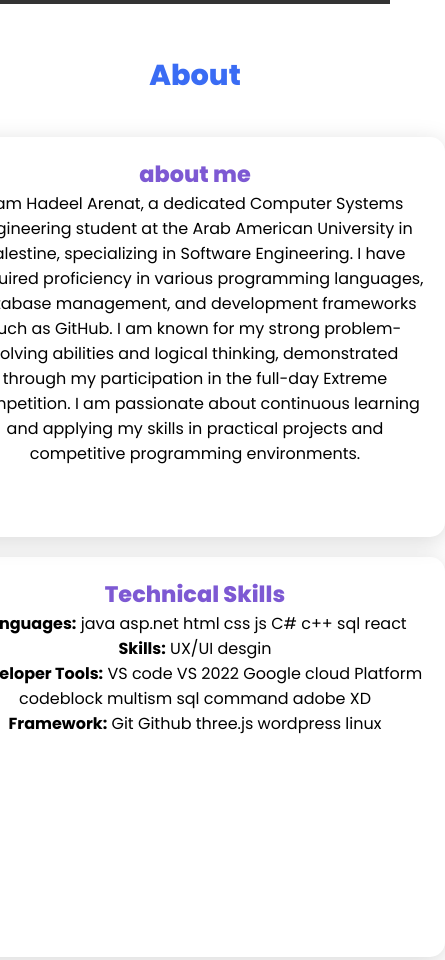
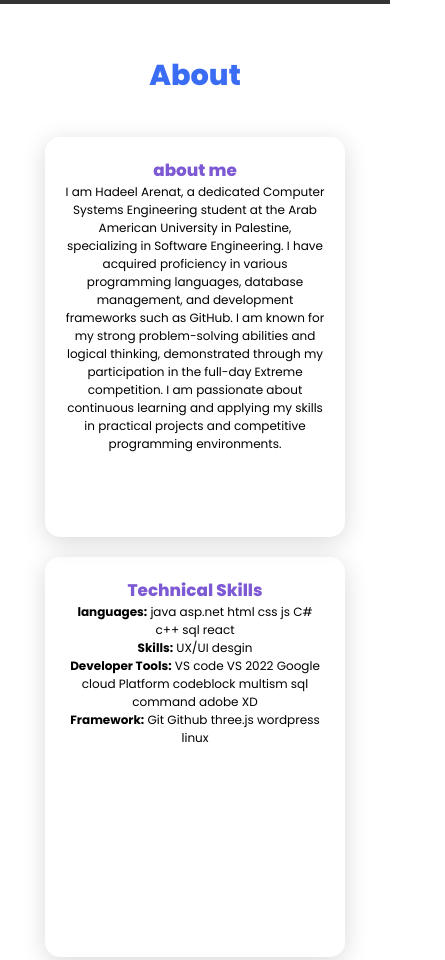
Before and after one commit to hadeeladel24/Portfolio, a plain HTML site: page index.html in a window 390 px wide. Shown: the part 3480-4440 px from the top of the page, 445 px wide, since content can reach past the window. Drawn offline with Linux system fonts and the light colour scheme; a web font is replaced by a local one.

Commit message:
Update style.css

```diff
--- a/style.css
+++ b/style.css
@@ -234,6 +234,7 @@ font-weight: 600;
      box-shadow: 0 5px 25px rgba(1 1 1 / 15%);
      width: 500px;
      height: 400px;
+    font-size: 15px;
      padding: 20px;
      text-align: center;
      margin: 10px;
@@ -271,6 +272,11 @@ footer span{
         bottom: 100px;
         width: 200px;
         height: 500px;
+    }
+         .about-card{
+        font-size: 12px;
+        width: 300px;
+        height: 400px;
     }
     .titel {
         font-size: 1.5em;
```
